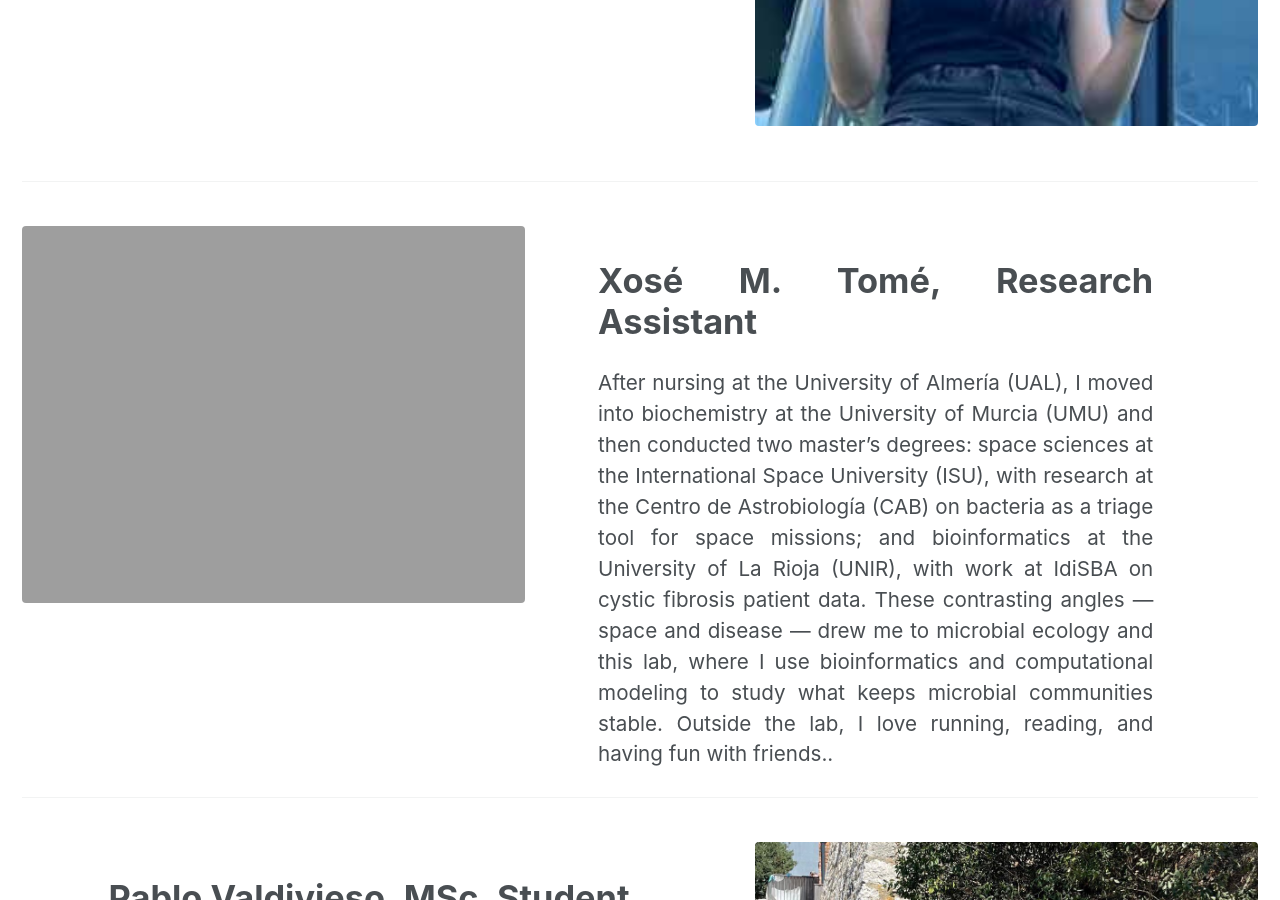
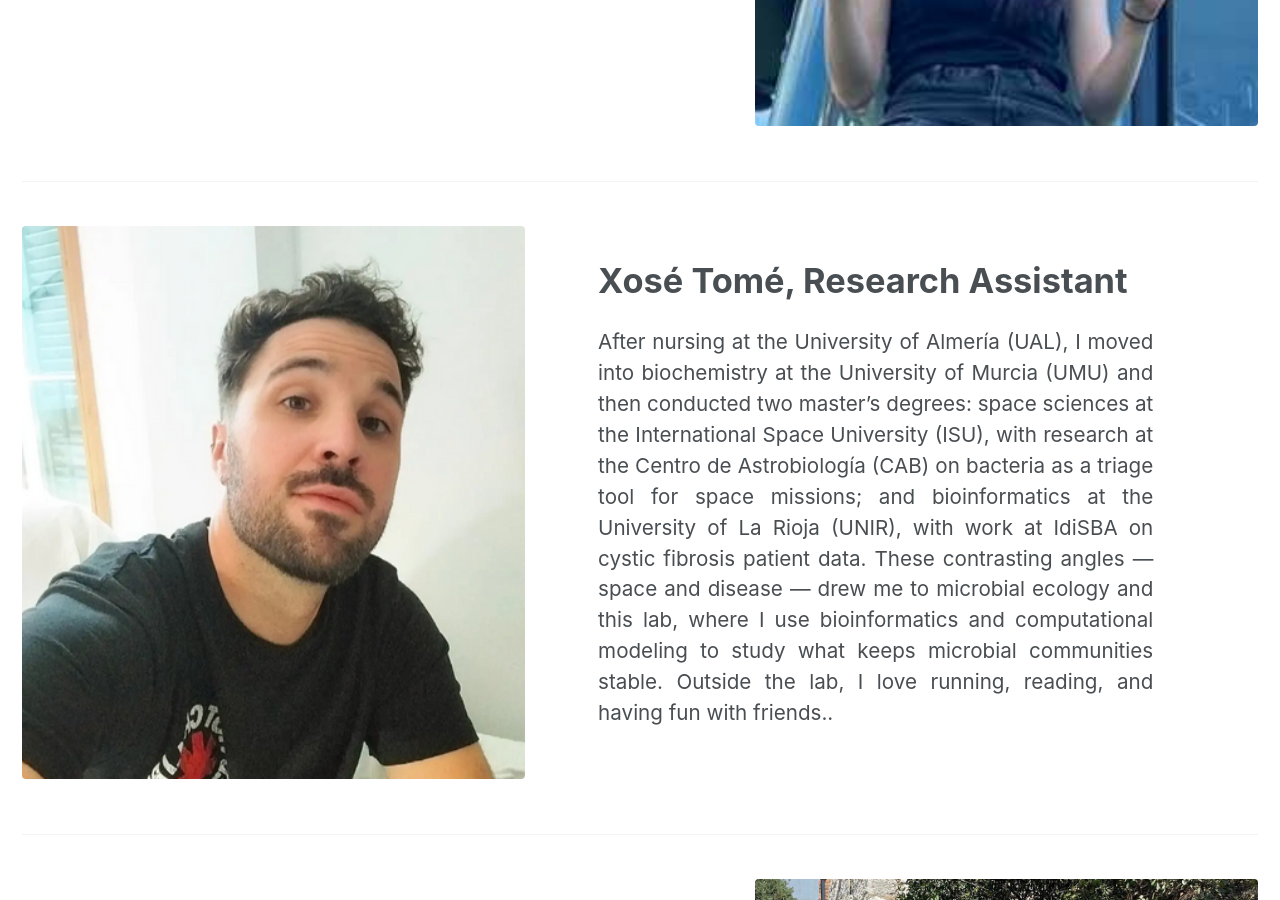
Before and after one commit to apascualgarcia/apascualgarcia.github.io, a Jekyll site: the page built from _pages/People.md, in a window 1280 px wide and 900 px high, scrolled down 4174 px. Built offline with Jekyll 4.4.1, drawn with Linux system fonts in a browser that asks for light colours; some of the changed lines change nothing that is shown.

Commit message:
minor fixes

```diff
--- a/_pages/People.md
+++ b/_pages/People.md
@@ -87,9 +87,9 @@ feature_row8:
 #    btn_class: "btn--inverse"
 ###########
 feature_row9:
-  - image_path: /assets/images/People/XoseTome.jpg
-    title: "Xosé M. Tomé, Research Assistant"
-    alt: "Placeholder Image Left Aligned"
+  - image_path: /assets/images/People/XoseTome.png
+    title: "Xosé Tomé, Research Assistant"
+    alt: "Placeholder Image Right Aligned"
     excerpt: "After nursing at the University of Almería (UAL), I moved into biochemistry at the University of Murcia (UMU) and then conducted two master's degrees: space sciences at the International Space University (ISU), with research at the Centro de Astrobiología (CAB) on bacteria as a triage tool for space missions; and bioinformatics at the University of La Rioja (UNIR), with work at IdiSBA on cystic fibrosis patient data. These contrasting angles — space and disease — drew me to microbial ecology and this lab, where I use bioinformatics and computational modeling to study what keeps microbial communities stable. Outside the lab, I love running, reading, and having fun with friends.."
 #    url: "/_pages/Publications/"
 #    btn_label: "Read More"
```
